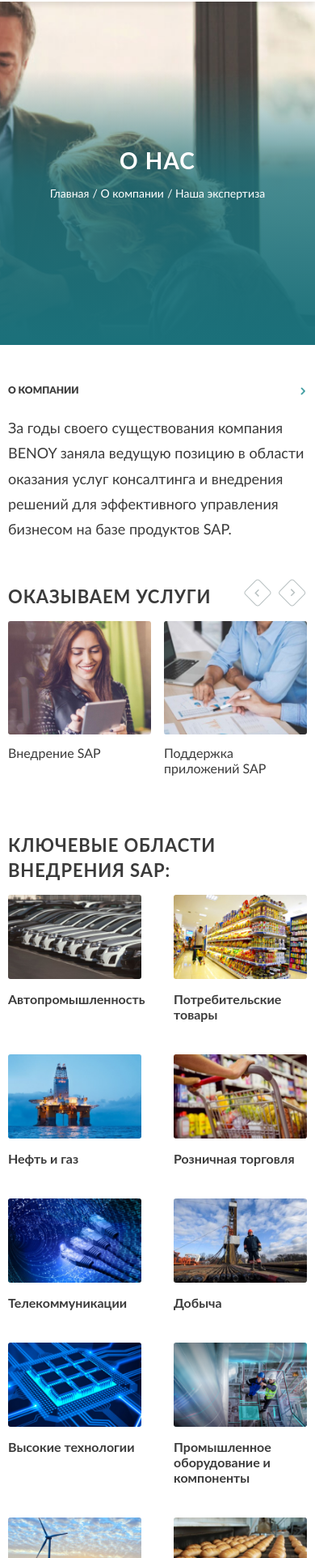
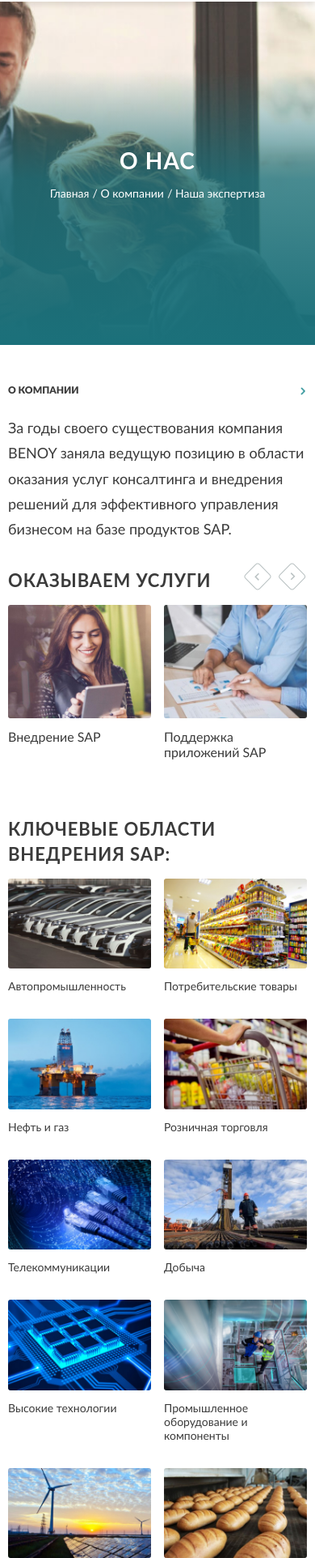
Before and after one commit to kinshyn-stas/benjoy, a plain HTML site: page examination.html in a window 390 px wide. Shown: the part 76-2000 px from the top of the page at 81% size. Drawn offline with Linux system fonts and the light colour scheme; a web font is replaced by a local one.

Commit message:
examination.html mobile

```diff
--- a/css/style.css
+++ b/css/style.css
@@ -2784,7 +2784,6 @@ input:placeholder{
 		padding-bottom: 20px;
 	}
 	.aboutus_partners{
-		margin-top: 25px;
 		flex-direction: column;
     	align-items: center;
 	}
@@ -2906,4 +2905,19 @@ input:placeholder{
 	.experts_item_title{
 		margin-bottom: 4px;
 	}
-}
+	.content_block{
+		padding-bottom: 30px;
+	}
+	.keys_block{
+		padding-bottom: 20px;
+	}
+	.keys_item{
+		width: calc(50% - 8px);
+		margin-bottom: 30px;
+	}
+	.keys_item figcaption{
+		font-size: 14px;
+		font-weight: 400;
+		line-height: 1.21;
+	}
+}
```
